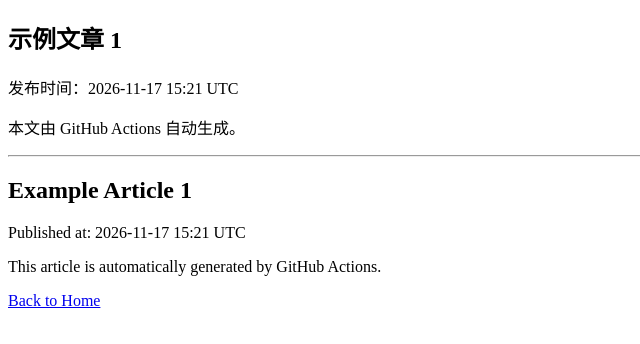
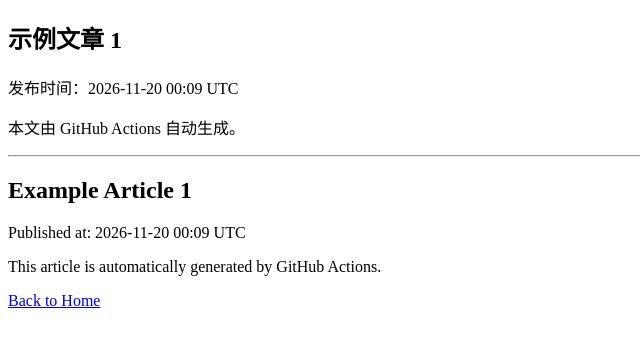
Before and after one commit to chanhong30-pixel/car-web-blog, a plain HTML site: page posts/2026/example-1.html in a window 1280 px wide. Shown: the full height of the page, 0-640 px from the left. Drawn offline with Linux system fonts and the light colour scheme.

Commit message:
auto: generate content

```diff
--- a/posts/2026/example-1.html
+++ b/posts/2026/example-1.html
@@ -8,13 +8,13 @@
 <body>
 <section lang="zh">
 <h1>示例文章 1</h1>
-<p>发布时间：2026-11-17 15:21 UTC</p>
+<p>发布时间：2026-11-20 00:09 UTC</p>
 <p>本文由 GitHub Actions 自动生成。</p>
 </section>
 <hr>
 <section lang="en">
 <h1>Example Article 1</h1>
-<p>Published at: 2026-11-17 15:21 UTC</p>
+<p>Published at: 2026-11-20 00:09 UTC</p>
 <p>This article is automatically generated by GitHub Actions.</p>
 </section>
 <a href="../../index.html">Back to Home</a>
```
Also changed, not shown: index.html (+1 -0 lines).
